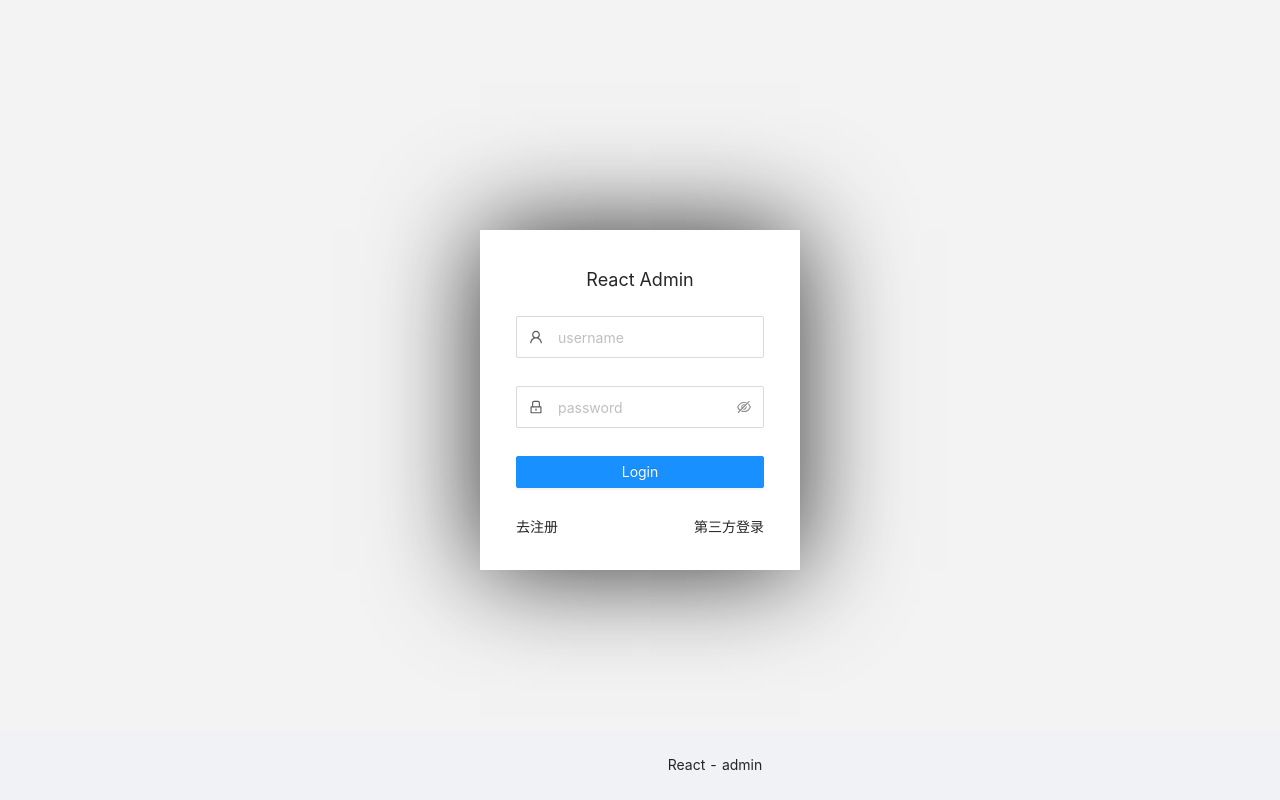
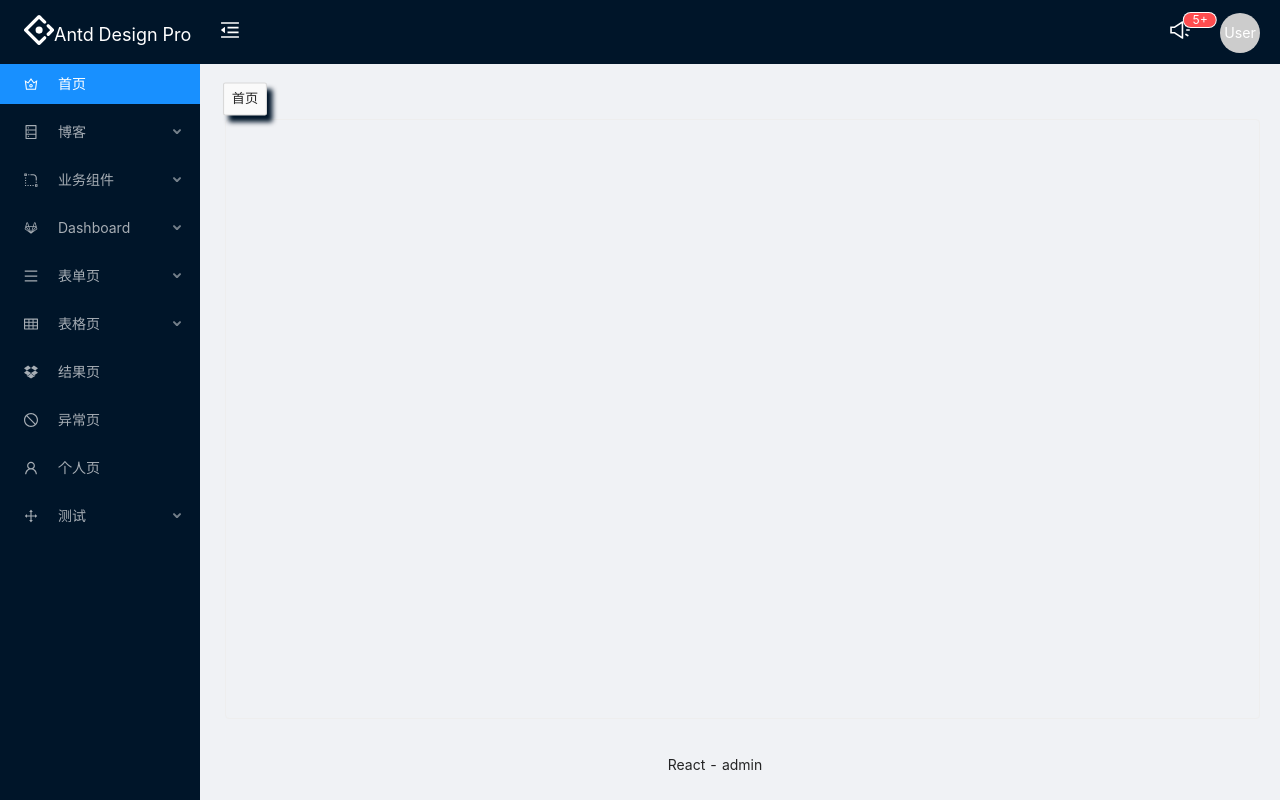
Before and after one commit to fullstackspace/react-hooks-ts-blog, a React (Create React App) app in the folder admin/: page /firstPages in a window 1280 px wide. Before the commit this address led to /login. Shown: the top 800 px of the page. Built offline with nearby package versions, Linux system fonts and the light colour scheme.

Commit message:
左侧菜单与tag标签联动

```diff
--- a/admin/src/pages/Admin/Aside.tsx
+++ b/admin/src/pages/Admin/Aside.tsx
@@ -44,7 +44,7 @@ const Aside: FC<IProps> = (props) => {
   const history = useHistory()
   // const [menuKey, setMenuKey] = useState<IMenu>({ selectKeys: ['/workLog'], menuOpen: ['/dashboard','/work'] })
   // const [menuKey, setMenuKey] = useState<IMenu>({ selectKeys: ['/generalTable'], menuOpen: ['/tablelist'] })
-  const { collapsed } = props
+  const { collapsed, tagFunc } = props
   const local = useLocation()
   const route = routeComponent()
   /**路由切换时,控制左侧菜单高亮或多级菜单展开收起 */
@@ -58,9 +58,9 @@ const Aside: FC<IProps> = (props) => {
     const pathIndex = route.findIndex(({ path }) => pathname.toLowerCase() === path)
     // let parentPath = menuKey.menuOpen
     let parentPath = ['']
-    console.log(pathIndex)
+    // console.log(pathIndex)
     if (pathIndex > -1) {
-      console.log(route[pathIndex])
+      // console.log(route[pathIndex])
       parentPath = [...route[pathIndex].parentPath]
     }
     // 初始化时直接跳转到首页
@@ -69,11 +69,13 @@ const Aside: FC<IProps> = (props) => {
     }
     setMenuKey({ selectKeys: [pathname], menuOpen: parentPath })
   }, [local, collapsed, history])
-
   /**选中菜单 */
   const selectMenu = (item: any) => {
     console.log(item)
     setMenuKey({ ...menuKey, selectKeys: [item.key] })
+    console.log(item.domEvent.target.innerText, menuKey)
+    tagFunc({ ...menuKey, title: item.domEvent.target.innerText })
+    tagFunc({ menuOpen: menuKey.menuOpen, selectKeys: item.selectedKeys, title: item.domEvent.target.innerText })
   }
 
   /**点击一级以上菜单标题 */
--- /dev/null
+++ b/admin/src/pages/Admin/RouteTag.tsx
@@ -0,0 +1,53 @@
+import { Tag } from 'antd';
+import React, { useEffect, useState } from 'react';
+import { useHistory, useLocation } from 'react-router';
+import { ITagProps } from './index';
+interface IProps {
+  tagArray: Array<ITagProps>,
+  [propsName: string]: any
+}
+const RouteTag = (prop: IProps) => {
+  const { tagArray, deleteTag } = prop
+  const history = useHistory()
+  const local = useLocation()
+  const [activeIndex, setActiveIndex] = useState<number>(0)
+  const close = (e: Event, index: number) => {
+    console.log(e)
+    e.preventDefault()
+    deleteTag(index)
+    console.log(index)
+  }
+
+  // 根据路由地址,激活对应的tag标签
+  useEffect(() => {
+    const { pathname } = local
+    const index = tagArray.findIndex((item) => item.selectKeys[0] === pathname)
+    setActiveIndex(index)
+  }, [local])
+
+  const handleClick = (index: number) => {
+    setActiveIndex(index)
+    console.log(tagArray, index)
+    history.push(tagArray[index].selectKeys[0])
+  }
+  return (
+    <div className="tag-container">
+      {
+        tagArray.map(({ title }, index) =>
+          <Tag
+            className={
+              index === activeIndex ? "active" : "normal"}
+            key={title}
+            closable={index === 0 ? false : true}
+            onClick={() => handleClick(index)}
+            onClose={(e: Event) => close(e, index)}  >
+            {title}
+          </Tag>
+        )
+      }
+
+    </div>
+  )
+}
+
+export default RouteTag
--- a/admin/src/pages/Admin/TabComtent.tsx
+++ b/admin/src/pages/Admin/TabComtent.tsx
@@ -3,27 +3,32 @@ import { Layout } from 'antd';
 import PrivateRouter from '@/components/privateRouter';
 // 工程化
 import { routeComponent } from '@/utils/commom';
+import RouteTag from './RouteTag';
+import { ITagProps } from './index';
 
 const { Content } = Layout
 interface IProps {
   collapsed: boolean,
+  tagArray: Array<ITagProps>,
   [propsName: string]: any
 }
 // console.log(routeComponent())
 const TabComtent = (props: IProps) => {
   const [components, setComponents] = useState([])
-  const { collapsed } = props
+  const { collapsed, tagArray, deleteTag } = props
   useEffect(() => {
-    // console.log(1)
     setComponents(routeComponent() as [])
   }, [])
   return (
     <Content className={collapsed ? 'close' : 'open'}>
-      {
-        components.map(({ path, component }) => (
-          <PrivateRouter key={path} component={component} path={path}></PrivateRouter>
-        ))
-      }
+      <RouteTag tagArray={tagArray} deleteTag={deleteTag} />
+      <div className="content-card">
+        {
+          components.map(({ path, component }) => (
+            <PrivateRouter key={path} component={component} path={path}></PrivateRouter>
+          ))
+        }
+      </div>
     </Content>
   )
 }
--- a/admin/src/pages/Admin/index.scss
+++ b/admin/src/pages/Admin/index.scss
@@ -56,6 +56,29 @@
       &.close {
         margin-left: 80px;
       }
+      & .content-card {
+        margin-top: 5px;
+        border: 1px solid #eee;
+        border-radius: 4px;
+        padding: 5px;
+        min-height: calc(100vh - 200px);
+      }
+      &.open {
+        & .tag-container {
+          display: flex;
+          & .ant-tag {
+            height: 30px;
+            display: flex;
+            justify-content: center;
+            align-items: center;
+            margin-right: 15px;
+            &.active {
+              box-shadow: 5px 6px 5px rgb(0, 21, 41);
+              transform: scale(1.1);
+            }
+          }
+        }
+      }
     }
     // 底部
     & .ant-layout-footer {
--- a/admin/src/pages/Admin/index.tsx
+++ b/admin/src/pages/Admin/index.tsx
@@ -17,17 +17,36 @@ interface IProps {
   [propName: string]: any
 }
 
+export interface ITagProps {
+  menuOpen: Array<string>,
+  selectKeys: Array<string>,
+  title: string
+}
+
 
 const Admin: React.FC = (props: IProps) => {
   const [collapsed, setCollapsed] = useState(false)
   const [visible, setVisible] = useState(false)
+  const [tagArray, setTagArray] = useState<Array<ITagProps>>([{
+    menuOpen: [],
+    selectKeys: ["/firstPages"],
+    title: '首页'
+  }])
   const history = useHistory()
   useEffect(() => {
-    console.log(getToken({ name: 'token' }))
+    // console.log(getToken({ name: 'token' }))
     if (!getToken({ name: 'token' })) {
       history.push('/login')
     }
   }, [])
+
+  // 每次刷新 跳转至首页
+  useEffect(() => {
+    if (tagArray.length === 1 && tagArray[0]?.title === '首页') {
+      history.push('/')
+    }
+  }, [tagArray])
+
   const toggleCollapsed = (bool: boolean) => {
     setCollapsed(bool)
   }
@@ -50,13 +69,35 @@ const Admin: React.FC = (props: IProps) => {
   const handleCancel = useCallback((bool: boolean) => {
     setVisible(bool)
   }, [])
+
+  const tagFunc = (tabName: ITagProps) => {
+    console.log('tagArray', tagArray)
+    const isExist = tagArray.findIndex(({ title }) => title === tabName.title)
+    if (isExist !== -1) return
+    const targetArr = [...tagArray, tabName]
+    setTagArray(targetArr)
+  }
+
+  // 删除tag
+  const deleteTag = (id: number) => {
+    let resultArr = tagArray.filter((item, index) => id !== index)
+    setTagArray([...resultArr])
+    console.log(id, tagArray.length)
+    if (id === tagArray.length - 1) {
+      console.log('resultArr.length')
+      history.push(resultArr[resultArr.length - 1].selectKeys[0])
+    } else {
+      console.log(id,resultArr[id])
+      history.push(resultArr[id].selectKeys[0])
+    }
+  }
   return (
     <div className='layout'>
       <Layout>
-        <Aside collapsed={collapsed} />
+        <Aside collapsed={collapsed} tagFunc={tagFunc} tagArray={tagArray} />
         <Layout>
           <TopHeader collapsed={collapsed} toggleCollapsed={(bool: any) => toggleCollapsed(bool)} topGoTo={(path: string) => topGoTo(path)} />
-          <TabComtent collapsed={collapsed} />
+          <TabComtent collapsed={collapsed} tagArray={tagArray} deleteTag={deleteTag} />
           <Footer>React - admin</Footer>
         </Layout>
       </Layout>
--- a/admin/src/pages/FirstPages/simpleLineChart.tsx
+++ b/admin/src/pages/FirstPages/simpleLineChart.tsx
@@ -1,4 +1,4 @@
-import React, { Component, PureComponent } from 'react';
+import React, { PureComponent } from 'react';
 import './index.scss'
 import { LineChart, Line, XAxis, YAxis, CartesianGrid, Tooltip, Legend, } from 'recharts';
 
--- a/admin/src/pages/FormList/SearchForm/index.tsx
+++ b/admin/src/pages/FormList/SearchForm/index.tsx
@@ -1,6 +1,5 @@
 import React, { FC, useEffect, useRef, useState } from 'react';
 import { formList } from '@/model/searchList';
-import { IInputItem } from '@/types/form';
 import CommForm from '@/components/CommForm';
 import { getFormValue } from '@/utils/public';
 import { UpOutlined, DownOutlined } from '@ant-design/icons'
--- a/admin/src/router/index.ts
+++ b/admin/src/router/index.ts
@@ -1,5 +1,3 @@
-import { title } from "process"
-
 export interface IRouter {
   title: string,
   key: string, // key值如果是菜单统一使用小写(使用驼峰需定义方法,将点击菜单的key转换成驼峰形式),如果是路由则大小写无限制,
--- a/admin/src/utils/commom.js
+++ b/admin/src/utils/commom.js
@@ -25,6 +25,6 @@ export const routeComponent = () => {
       components.push({ path, component, parentPath })
     }
   })
-  console.log(components)
+  // console.log(components)
   return components
 }
```
Also changed, not shown: admin/src/pages/BusinessComponent/ScrollTab/index.tsx (+8 -1 lines), admin/src/pages/BusinessComponent/ScrollTab/tabOne.tsx (added, +17 -0 lines).
